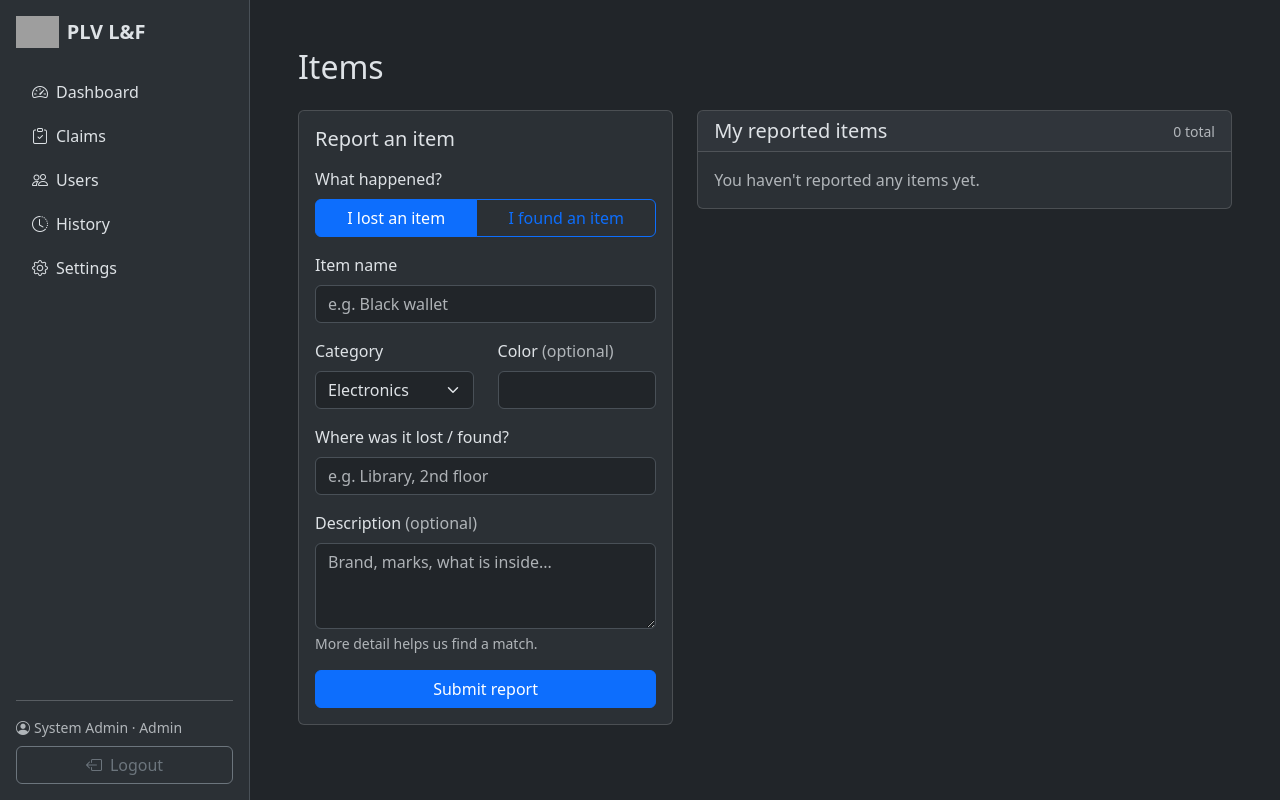
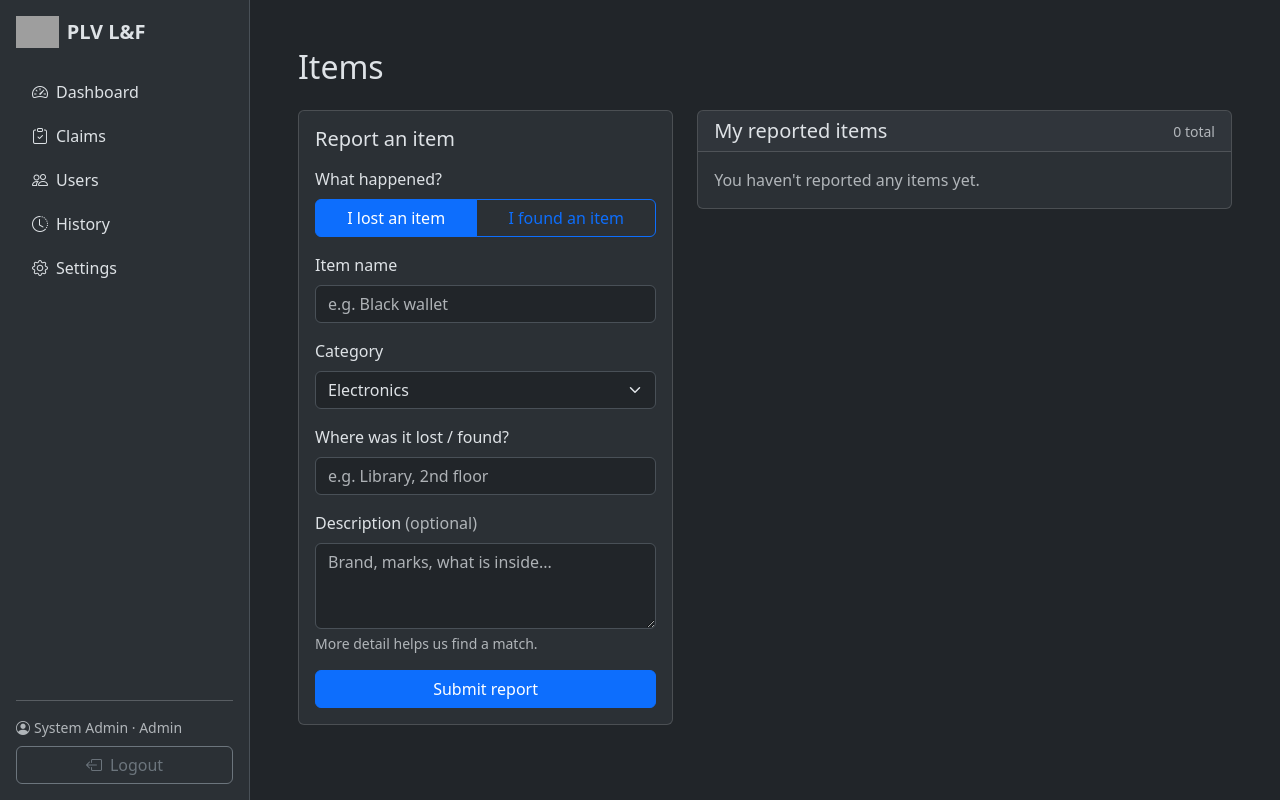
Before and after one commit to solum-magus/Lost-and-Found-System, a Flask app: page /items in a window 1280 px wide. Run offline with Flask 3, Linux system fonts and the light colour scheme; a user stored in the database is signed in; data comes from the database, SQL or seed files in the repository; both versions use the stored data as it was before the commit; grey boxes are pictures that could not be loaded.

Commit message:
Removed color column from database

```diff
--- a/database/connection.py
+++ b/database/connection.py
@@ -41,7 +41,6 @@ def create_tables():
             name TEXT NOT NULL,
             category TEXT NOT NULL,
             description TEXT,
-            color TEXT,
             location TEXT NOT NULL,
             item_status TEXT NOT NULL
                 CHECK(item_status IN ('Lost', 'Found')),
--- a/models/item_model.py
+++ b/models/item_model.py
@@ -1,13 +1,13 @@
 from database.connection import get_db
 
 
-def create(user_id, name, category, description, color, location, item_status):
+def create(user_id, name, category, description, location, item_status):
     """Saves a new report and returns its item_id."""
     db = get_db()
     cur = db.execute(
-        "INSERT INTO items (user_id, name, category, description, color, location, item_status) "
-        "VALUES (?, ?, ?, ?, ?, ?, ?)",
-        (user_id, name, category, description, color, location, item_status),
+        "INSERT INTO items (user_id, name, category, description, location, item_status) "
+        "VALUES (?, ?, ?, ?, ?, ?)",
+        (user_id, name, category, description, location, item_status),
     )
     db.commit()
     return cur.lastrowid
--- a/models/matching.py
+++ b/models/matching.py
@@ -26,8 +26,7 @@ def words(text):
 
 def item_words(item):
     """The set of words that describe one item: union of its fields' word sets."""
-    return (words(item["name"]) | words(item["color"]) | words(item["location"])
-            | words(item["description"]))
+    return (words(item["name"]) | words(item["location"]) | words(item["description"]))
 
 
 def jaccard(a, b):
--- a/routes/user_routes.py
+++ b/routes/user_routes.py
@@ -78,8 +78,6 @@ def validate_item(form):
     elif len(form["location"]) > 100:
         errors["location"] = "Location must be at most 100 characters."
 
-    if len(form["color"]) > 30:
-        errors["color"] = "Color must be at most 30 characters."
     if len(form["description"]) > 500:
         errors["description"] = "Description must be at most 500 characters."
 
@@ -94,12 +92,12 @@ def items():
     if request.method == "POST":
         # " ".join(x.split()) trims the ends and collapses repeated spaces
         form = {key: " ".join(request.form.get(key, "").split())
-                for key in ("name", "item_status", "category", "color", "location", "description")}
+                for key in ("name", "item_status", "category", "location", "description")}
         errors = validate_item(form)
 
         if not errors:
             item_id = item_model.create(session["user_id"], form["name"], form["category"],
-                                        form["description"], form["color"], form["location"],
+                                        form["description"], form["location"],
                                         form["item_status"])
             flash("Item reported.", "success")
             return redirect(url_for("user.item_matches", item_id=item_id))   # show matches next
--- a/templates/user/items.html
+++ b/templates/user/items.html
@@ -34,7 +34,7 @@
           </div>
 
           <div class="row">
-            <div class="col-md-6 mb-3">
+            <div class="mb-3">
               <label class="form-label" for="category">Category</label>
               <select class="form-select {{ 'is-invalid' if errors.category }}" id="category" name="category">
                 {% for c in categories %}
@@ -42,12 +42,6 @@
                 {% endfor %}
               </select>
               <div class="invalid-feedback">{{ errors.category }}</div>
-            </div>
-            <div class="col-md-6 mb-3">
-              <label class="form-label" for="color">Color <span class="text-body-secondary">(optional)</span></label>
-              <input class="form-control {{ 'is-invalid' if errors.color }}" id="color" name="color" maxlength="30"
-                     value="{{ form.get('color', '') }}">
-              <div class="invalid-feedback">{{ errors.color }}</div>
             </div>
           </div>
 
```
Also changed, not shown: database/plv-laf.db.
